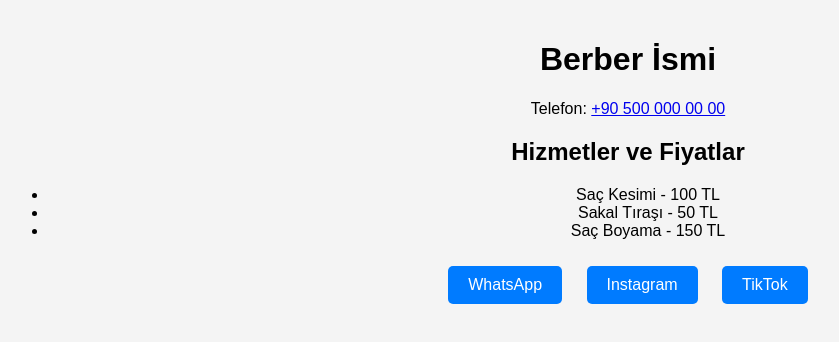
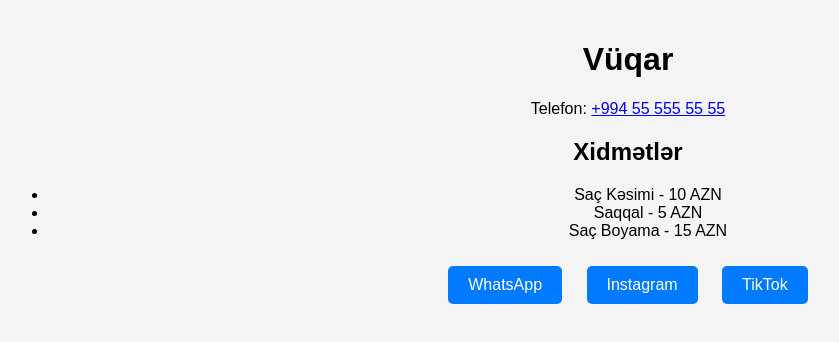
Before and after one commit to Mushfik39/barbersite, a plain HTML site: page index.html in a window 1280 px wide. Shown: the whole page, without its empty margins (12-851 px from the left). Drawn offline with Linux system fonts and the light colour scheme.

Commit message:
Update index.html

```diff
--- a/index.html
+++ b/index.html
@@ -3,7 +3,7 @@
 <head>
     <meta charset="UTF-8">
     <meta name="viewport" content="width=device-width, initial-scale=1.0">
-    <title>Berber Hizmetleri</title>
+    <title>Bərbər Xidmətləri</title>
     <style>
         body {
             font-family: Arial, sans-serif;
@@ -31,13 +31,13 @@
 </head>
 <body>
     <div class="container">
-        <h1>Berber İsmi</h1>
-        <p>Telefon: <a href="tel:+905000000000">+90 500 000 00 00</a></p>
-        <h2>Hizmetler ve Fiyatlar</h2>
+        <h1>Vüqar</h1>
+        <p>Telefon: <a href="tel:+905000000000">+994 55 555 55 55 </a></p>
+        <h2>Xidmətlər</h2>
         <ul>
-            <li>Saç Kesimi - 100 TL</li>
-            <li>Sakal Tıraşı - 50 TL</li>
-            <li>Saç Boyama - 150 TL</li>
+            <li>Saç Kəsimi - 10 AZN</li>
+            <li>Saqqal  - 5  AZN</li>
+            <li>Saç Boyama - 15  AZN</li>
         </ul>
         <div class="links">
             <a href="https://wa.me/905000000000" target="_blank">WhatsApp</a>
```
